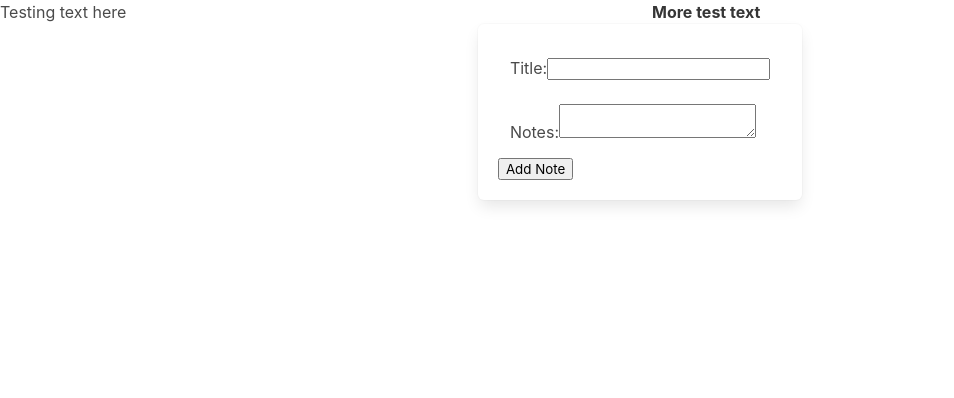
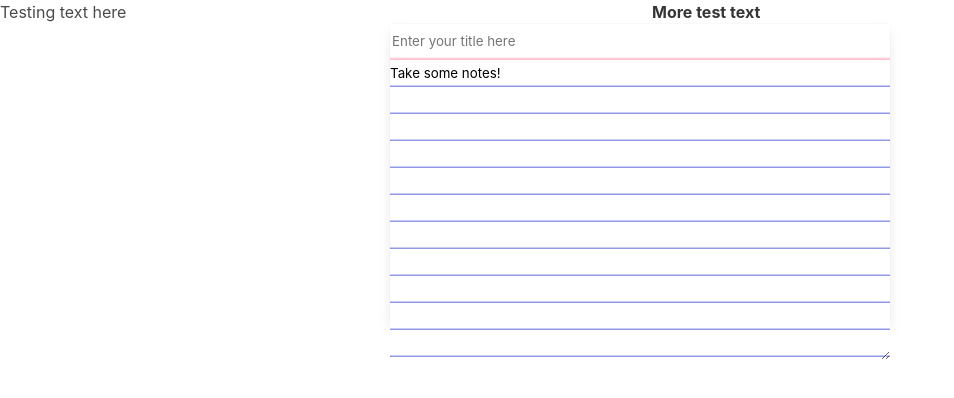
Before and after one commit to LeelooMina/notepad, an Angular app: page / in a window 1280 px wide. Shown: the top 398 px of the page, without its empty margins (0-954 px from the left). Built offline with nearby package versions, Linux system fonts and the light colour scheme.

Commit message:
Add: Notepad styling

```diff
--- a/src/app/notepad/notepad.component.css
+++ b/src/app/notepad/notepad.component.css
@@ -0,0 +1,40 @@
+.card {
+  width: 500px;
+  height: 300px;
+ }
+
+ header {
+  height: 36px;
+  background: linear-gradient(
+   white, white 33px,
+   pink 35px, pink 36px);
+ }
+
+ .card {
+
+  background: repeating-linear-gradient(
+   white, white 25px,
+   #9198e5 26px, #9198e5 27px
+  );
+  line-height: 200%;
+ }
+
+
+
+ .card-title {
+  border: 0;
+  outline: 0;
+  width: 500px;
+ }
+
+ .card-text {
+  border: 0;
+  outline: 0;
+  width: 500px;
+  height: 300px;
+  background: repeating-linear-gradient(
+    white, white 25px,
+    #9198e5 26px, #9198e5 27px
+   );
+   line-height: 200%;
+ }
--- a/src/app/notepad/notepad.component.html
+++ b/src/app/notepad/notepad.component.html
@@ -1,18 +1,13 @@
 <div class="container">
   <div class="columns is-centered">
-    <div class="box">
+
       <form>
-        <div class="column">
-          <label>Title:</label>
-          <input>
-        </div>
-        <div class="column">
-          <label>Notes:</label>
-          <textarea>
-  </textarea>
-        </div>
-        <button>Add Note</button>
+        <div class="card">
+          <header>
+           <input class="card-title" placeholder="Enter your title here">
+          </header>
+          <textarea class="card-text">Take some notes!</textarea>
+         </div>
       </form>
     </div>
   </div>
-</div>
```
